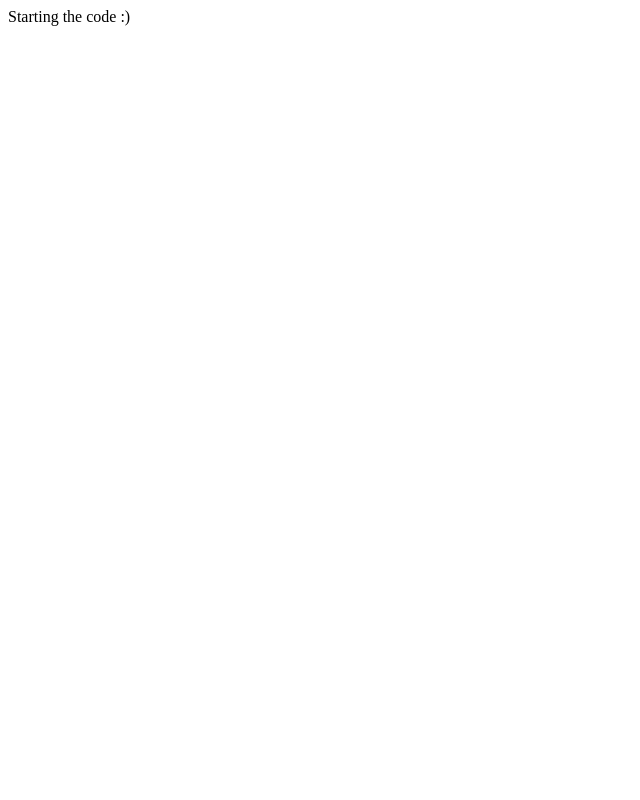
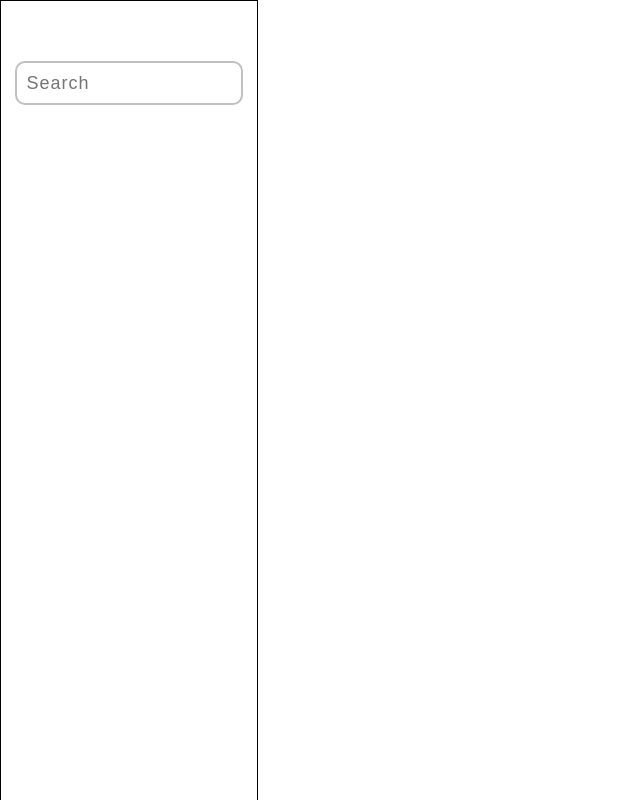
Before and after one commit to Kaan-Er/coffee-world, a React (Create React App) app: page / in a window 1280 px wide. Shown: the whole page, without its empty margins (0-640 px from the left). Built offline with nearby package versions, Linux system fonts and the light colour scheme; the HTML template or start-up script is replaced by a standard one.

Commit message:
Add sidenav and input component

```diff
--- a/src/App.css
+++ b/src/App.css
@@ -0,0 +1,38 @@
+*,
+*::after,
+*::before {
+  margin: 0px;
+  padding: 0px;
+}
+
+.sidenav {
+  display: flex;
+  justify-content: center;
+  height: 100%;
+  width: 20vw;
+  position: fixed;
+  z-index: 1;
+  top: 0;
+  left: 0;
+  background-color: #fff;
+  overflow-x: hidden;
+  padding-top: 50px;
+  border: 1px solid #000;
+}
+
+.main {
+  margin-left: 20vw;
+  font-size: 18px;
+  padding: 0px 10px;
+}
+
+.inputStyle {
+  padding: 10px;
+  margin: 10px;
+  width: 80%;
+  height: 20px;
+  border: 2px solid rgb(194, 191, 191);
+  border-radius: 10px;
+  font-size: 18px;
+  letter-spacing: 1px;
+}
--- a/src/App.js
+++ b/src/App.js
@@ -1,7 +1,16 @@
+import { Fragment } from "react";
 import "./App.css";
+import Input from "./components/Input/Input";
 
 function App() {
-  return <div>Starting the code :)</div>;
+  return (
+    <Fragment>
+      <div className="sidenav">
+        <Input placeholder="Search" />
+      </div>
+      <div className="main"></div>
+    </Fragment>
+  );
 }
 
 export default App;
--- /dev/null
+++ b/src/components/Input/Input.js
@@ -0,0 +1,5 @@
+const Input = ({ placeholder }) => {
+  return <input className="inputStyle" placeholder={placeholder} />;
+};
+
+export default Input;
```
